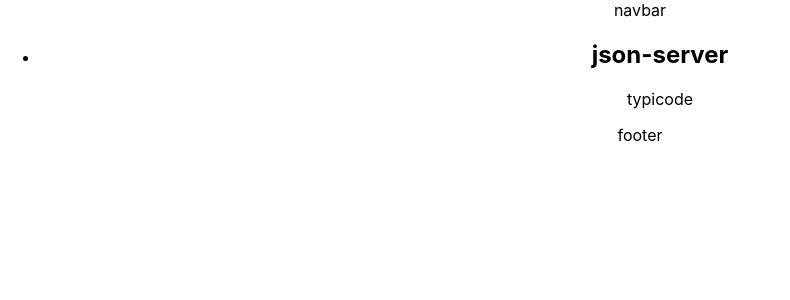
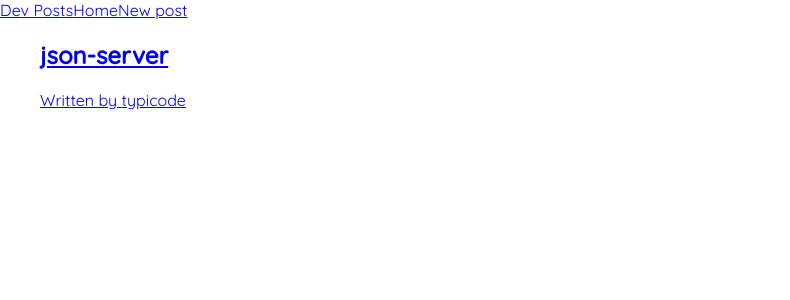
Before and after one commit to sarah27h/posts-app, a React (Create React App) app: page / in a window 1280 px wide. Shown: the top 300 px of the page, without its empty margins (0-790 px from the left). Built offline with nearby package versions, Linux system fonts and the light colour scheme; data requests are answered from the project's data file.

Commit message:
Styles: add google font'

```diff
--- a/package.json
+++ b/package.json
@@ -3,11 +3,13 @@
   "version": "0.1.0",
   "private": true,
   "dependencies": {
+    "@material-ui/core": "^4.11.3",
     "@testing-library/jest-dom": "^5.11.4",
     "@testing-library/react": "^11.1.0",
     "@testing-library/user-event": "^12.1.10",
     "react": "^17.0.1",
     "react-dom": "^17.0.1",
+    "react-router-dom": "^5.2.0",
     "react-scripts": "4.0.2",
     "web-vitals": "^1.0.1"
   },
--- a/src/App.css
+++ b/src/App.css
@@ -1,38 +1,5 @@
-.App {
-  text-align: center;
+@import url('https://fonts.googleapis.com/css?family=Quicksand:400,500');
+
+body {
+  font-family: 'Quicksand', sans-serif;
 }
-
-.App-logo {
-  height: 40vmin;
-  pointer-events: none;
-}
-
-@media (prefers-reduced-motion: no-preference) {
-  .App-logo {
-    animation: App-logo-spin infinite 20s linear;
-  }
-}
-
-.App-header {
-  background-color: #282c34;
-  min-height: 100vh;
-  display: flex;
-  flex-direction: column;
-  align-items: center;
-  justify-content: center;
-  font-size: calc(10px + 2vmin);
-  color: white;
-}
-
-.App-link {
-  color: #61dafb;
-}
-
-@keyframes App-logo-spin {
-  from {
-    transform: rotate(0deg);
-  }
-  to {
-    transform: rotate(360deg);
-  }
-}
--- a/src/App.js
+++ b/src/App.js
@@ -1,11 +1,28 @@
 import './App.css';
+import Navbar from './components/layouts/Navbar';
+import CreateNewPost from './components/views/CreateNewPost';
 import Home from './Home';
+import { BrowserRouter as Router, Route, Switch } from 'react-router-dom';
+import Post from './components/posts/Post';
 
 function App() {
   return (
-    <div className="App">
-      <Home />
-    </div>
+    <Router>
+      <div className="App">
+        <Navbar />
+        <Switch>
+          <Route path="/" exact>
+            <Home />
+          </Route>
+          <Route path="/create">
+            <CreateNewPost />
+          </Route>
+          <Route path="/posts/:id">
+            <Post />
+          </Route>
+        </Switch>
+      </div>
+    </Router>
   );
 }
 
--- a/src/Home.js
+++ b/src/Home.js
@@ -1,32 +1,13 @@
-import { useEffect, useState } from 'react';
-import Footer from './components/layouts/Footer';
-import Navbar from './components/layouts/Navbar';
 import PostList from './components/posts/PostList';
+import useFetch from './hooks/useFetch';
 
 export default function Home() {
-  const [posts, setPosts] = useState(null);
-  const [pending, setPending] = useState(true);
-
-  //npx json-server --watch data/db.json --port 8000
-  useEffect(() => {
-    setTimeout(() => {
-      fetch('http://localhost:8000/posts')
-        .then((res) => {
-          return res.json();
-        })
-        .then((data) => {
-          setPosts(data);
-          setPending(false);
-        });
-    }, 1000);
-  }, []);
-
+  const { data: posts, isPending, errorMessage } = useFetch('http://localhost:8000/posts');
   return (
     <div>
-      <Navbar />
-      {pending && <p>Loading....</p>}
+      {errorMessage && <p>{errorMessage}</p>}
+      {isPending && <p>Loading....</p>}
       {posts && <PostList posts={posts} />}
-      <Footer />
     </div>
   );
 }
--- a/src/components/layouts/Footer.js
+++ /dev/null
@@ -1,5 +0,0 @@
-import React from 'react';
-
-export default function Footer() {
-  return <div>footer</div>;
-}
--- a/src/components/layouts/Navbar.js
+++ b/src/components/layouts/Navbar.js
@@ -1,5 +1,12 @@
 import React from 'react';
+import { Link } from 'react-router-dom';
 
 export default function Navbar() {
-  return <div>navbar</div>;
+  return (
+    <div>
+      <Link to="/">Dev Posts</Link>
+      <Link to="/">Home</Link>
+      <Link to="/create">New post</Link>
+    </div>
+  );
 }
--- a/src/components/posts/Post.js
+++ b/src/components/posts/Post.js
@@ -1,11 +1,24 @@
 import React from 'react';
+import { useParams } from 'react-router-dom';
+import useFetch from '../../hooks/useFetch';
 
-export default function Post({ post }) {
+export default function Post() {
+  const { id } = useParams();
+
+  const { data: post, isPending, errorMessage } = useFetch(`http://localhost:8000/posts/${id}`);
+
   return (
     <li>
-      <h2>{post.title}</h2>
-      <p>{post.body}</p>
-      <p>{post.author}</p>
+      {id}
+      {isPending && <p>Loading.....</p>}
+      {errorMessage && <p>Can't fetch data</p>}
+      {post && (
+        <article>
+          <h2>{post.title}</h2>
+          <p>{post.body}</p>
+          <p>{post.author}</p>
+        </article>
+      )}
     </li>
   );
 }
--- a/src/components/posts/PostList.js
+++ b/src/components/posts/PostList.js
@@ -1,9 +1,16 @@
 import React from 'react';
-import Post from './Post';
+import { Link } from 'react-router-dom';
 
 export default function PostList({ posts }) {
   const postList = posts.map((post) => {
-    return <Post post={post} key={post.id} />;
+    return (
+      <div key={post.id}>
+        <Link to={`/posts/${post.id}`}>
+          <h2>{post.title}</h2>
+          <p>Written by {post.author}</p>
+        </Link>
+      </div>
+    );
   });
 
   return <ul>{postList}</ul>;
--- /dev/null
+++ b/src/components/views/CreateNewPost.js
@@ -0,0 +1,3 @@
+export default function CreateNewPost() {
+  return <div>New post</div>;
+}
--- a/src/hooks/useFetch.js
+++ b/src/hooks/useFetch.js
@@ -3,7 +3,7 @@
 export default function useFetch(url) {
   // please note that data variable used in useState is differ from data return in fetch
   const [data, setData] = useState(null);
-  const [pending, setPending] = useState(true);
+  const [isPending, setPending] = useState(true);
   const [errorMessage, setErrorMessage] = useState(null);
 
   //   used to run our JSON fake server
@@ -48,5 +48,5 @@
     return () => abortcont.abort();
   }, [url]);
 
-  return { data, pending, errorMessage };
+  return { data, isPending, errorMessage };
 }
```
Also changed, not shown: 1 other file (tests, documents, lock files or other folders).
